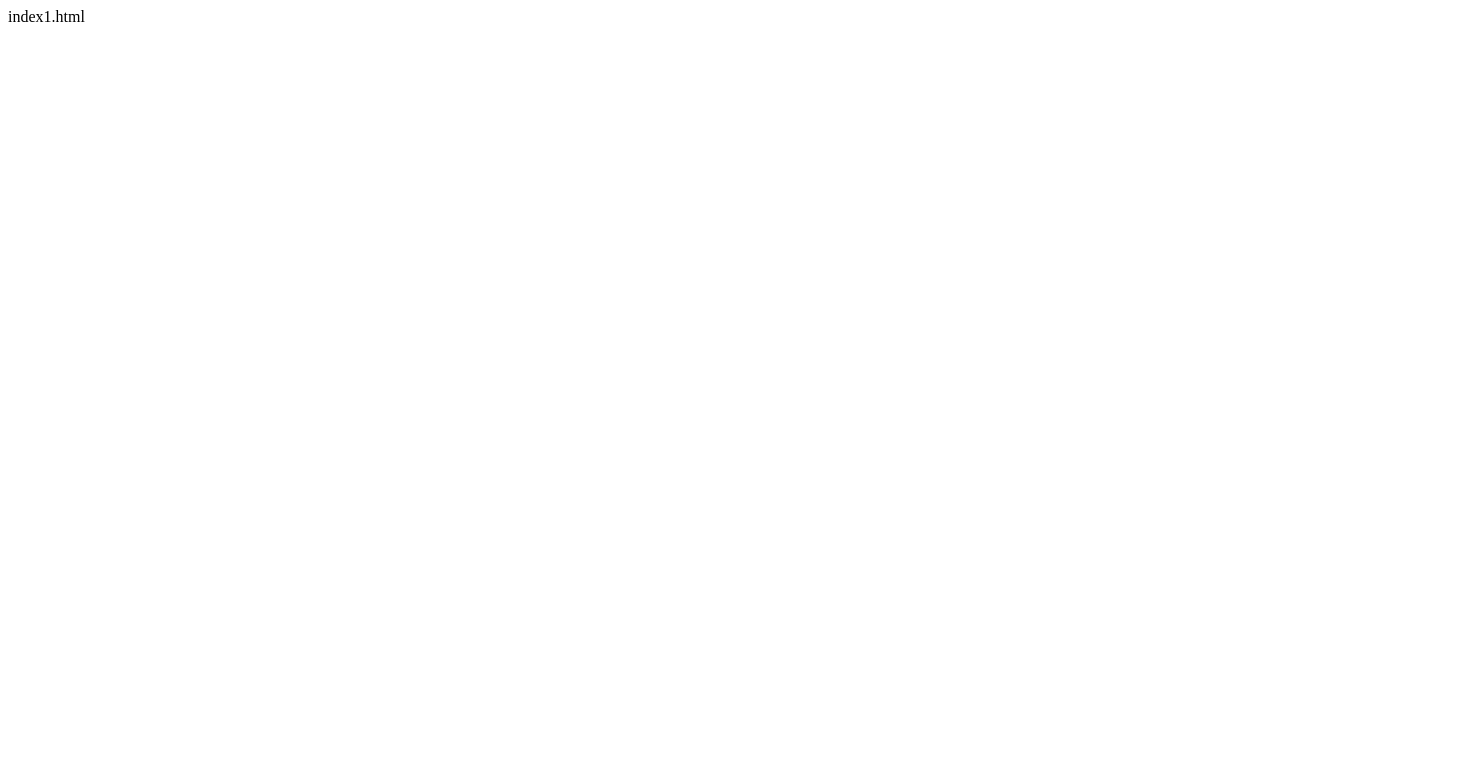
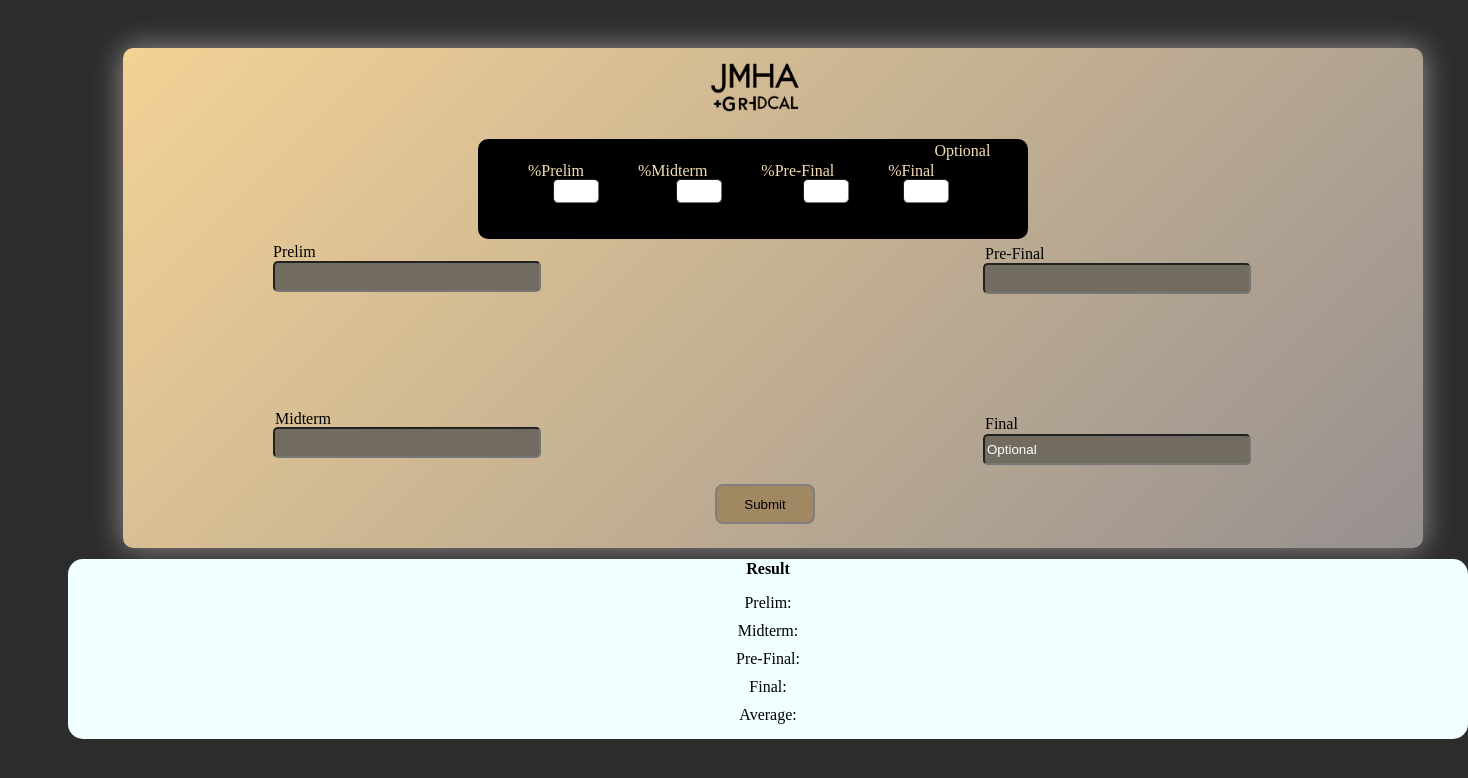
Before and after one commit to Denails/Denails.github.io, a plain HTML site: page ForPratice/index1.html in a window 1280 px wide. Shown: the whole page, 1468 px wide, since content can reach past the window. Drawn offline with Linux system fonts and the light colour scheme.

Commit message:
Update index1.html

```diff
--- a/ForPratice/index1.html
+++ b/ForPratice/index1.html
@@ -1 +1,59 @@
-index1.html
+<!DOCTYPE html>
+<html lang="en">
+<head>
+
+    <link rel="Stylesheet" href="CFG.css">
+
+    <title>Document</title>
+</head>
+<body>
+
+    <div id="Box1">
+
+
+        <label class="Labels" for="PreLim" id="label1">Prelim</label><br>
+        <input class="Inputs" id="PreLim">
+
+        <label class="Labels" for="Midterm" id="label2">Midterm</label><br>
+        <input class="Inputs" id="Midterm">
+
+        <label class="Labels" for="Pre-Final" id="label3">Pre-Final</label><br>
+        <input class="Inputs" id="Pre-Final">
+
+        <label class="Labels" for="Final" id="label4">Final</label><br>
+        <input class="Inputs" id="Final" placeholder="Optional">
+
+
+
+        <button id="Submit">Submit</button>
+
+
+
+            <div id="Per">
+                <label  class="LabelPercent" id="PercentPrelim">%Prelim</label>
+                <input class="Percent" id="Percent1">
+                <label  class="LabelPercent" id="PercentMidterm">%Midterm</label>
+                <input class="Percent" id="Percent2">
+                <label  class="LabelPercent" id="PercentPrefinal">%Pre-Final</label>
+                <input class="Percent" id="Percent3">
+                <label  class="LabelPercent" id="PercentFinal">%Final</label>
+                <input class="Percent" id="Percent4">Optional
+            </div>
+
+            <img src="Logo.png" id="logo">
+    </div>
+
+    <div class="Result">
+        <h4 class="Text">Result</h4>
+        <p class="Text" id="text1">Prelim:</p>
+        <p class="Text" id="text2">Midterm:</p>
+        <p class="Text" id="text3">Pre-Final:</p>
+        <p class="Text" id="text4">Final:</p>
+        <p class="Text" id="text5">Average:</p>
+    </div>
+
+
+    <script src="CFG.js"></script>
+
+</body>
+</html>
```
